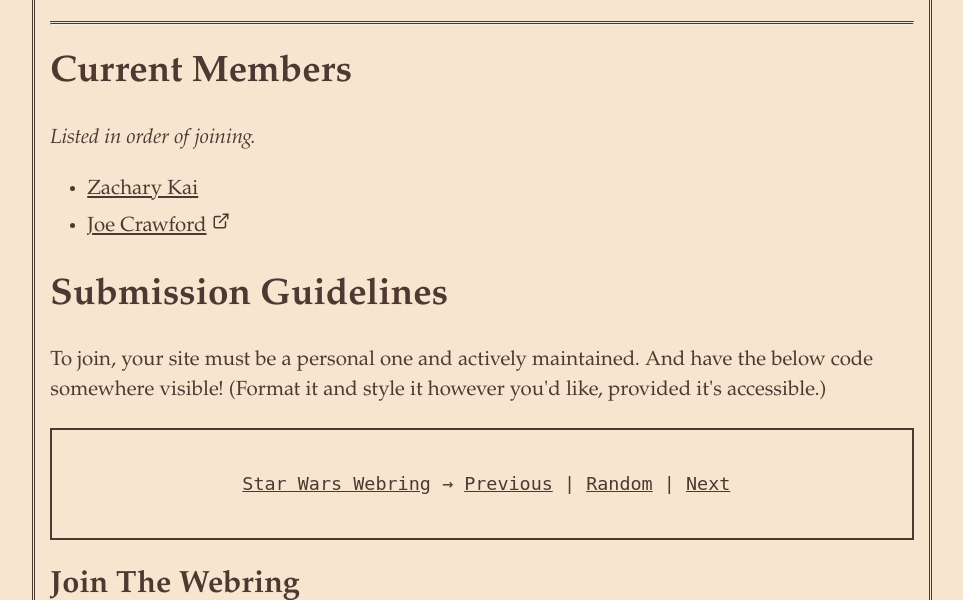
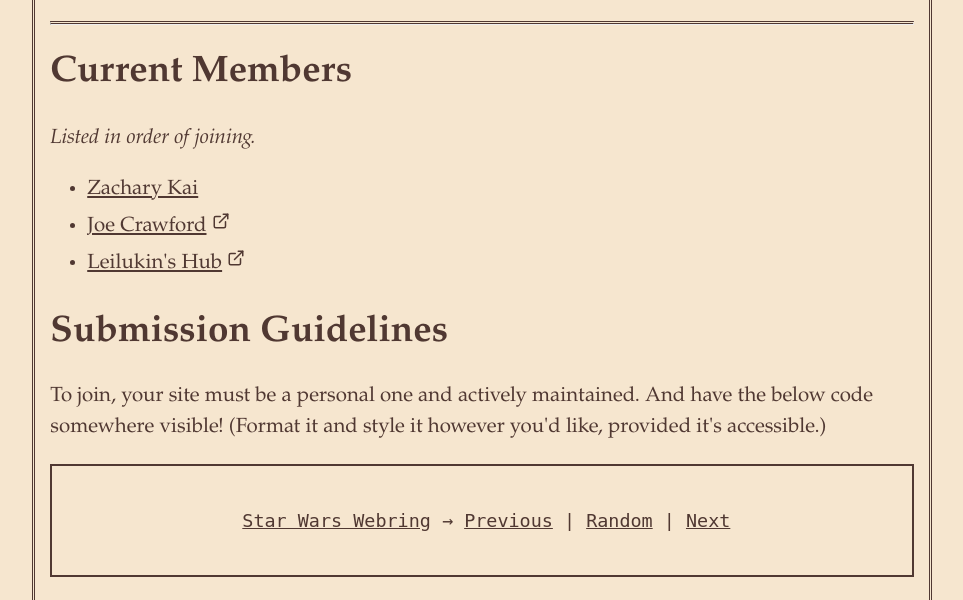
Before and after one commit to zk-codes/site, a PHP site: page /lists/starwars in a window 1280 px wide. Shown: the part 883-1483 px from the top of the page, without its empty margins (158-1121 px from the left). Run offline with PHP 8.4, Linux system fonts and the light colour scheme.

Commit message:
Added Leilukin to the Star Wars Webring.

```diff
--- a/lists/starwars.php
+++ b/lists/starwars.php
@@ -15,6 +15,11 @@
         'id' => 2,
         'site_name' => 'Joe Crawford',
         'site_url' => 'https://artlung.com/',
+    ],
+    [
+        'id' => 3,
+        'site_name' => 'Leilukin\'s Hub',
+        'site_url' => 'https://leilukin.com/',
     ],
 ];
 
@@ -176,7 +181,7 @@
             <h2 id="guidelines">Submission Guidelines</h2>
             <p>To join, your site must be a personal one and actively maintained. And have the below code somewhere visible! (Format it and style it however you'd like, provided it's accessible.)</p>
             <p><pre><code>
-                <a href="https://zacharykai.net/lists/starwars">Star Wars Webring</a> → <a href="https://zacharykai.net/lists/starwars?action=prev">Previous</a> | <a href="https://zacharykai.net/lists/starwars?action=random">Random</a> | <a href="https://zacharykai.net/lists/starwars?action=next">Next</a>
+                <a href="https://zacharykai.net/lists/starwars">Star Wars Webring</a> &rarr; <a href="https://zacharykai.net/lists/starwars?action=prev">Previous</a> | <a href="https://zacharykai.net/lists/starwars?action=random">Random</a> | <a href="https://zacharykai.net/lists/starwars?action=next">Next</a>
             </code></pre></p>
             <h3 id="join">Join The Webring</h3>
             <p>Want to join the webring? Use the form below or <a href="/hello">contact me</a>!</p>
```
